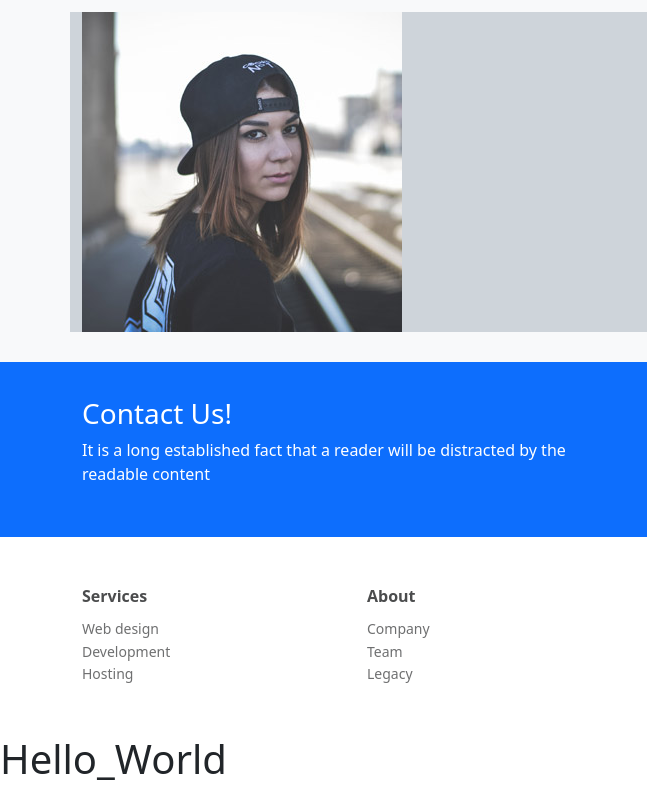
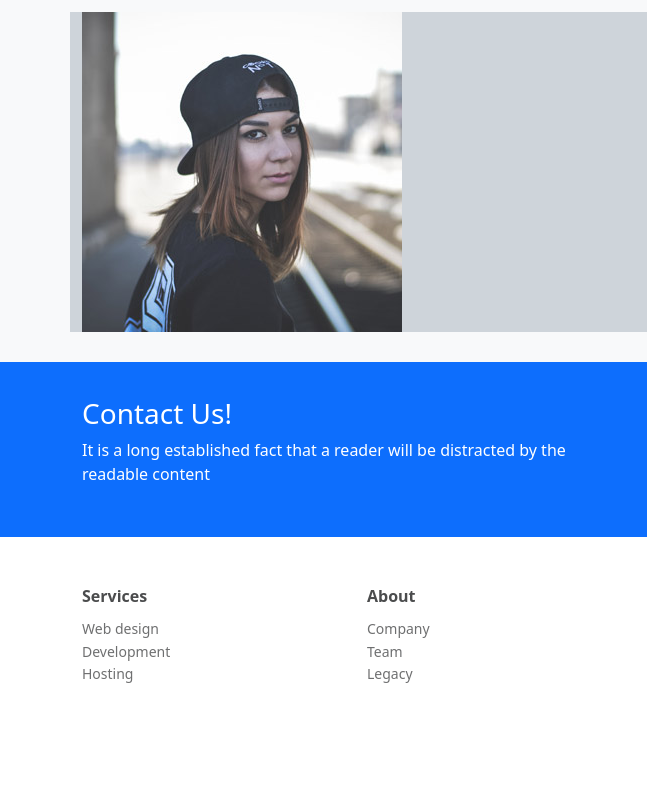
Before and after one commit to Khalid-Hasan-Jihad/apps-creator-online-agency-landing-page, a plain HTML site: page index.html in a window 1280 px wide. Shown: the part 3476-4267 px from the top of the page, 0-647 px from the left. After the commit the page ends 4211 px from the top, so only its background shows below. Drawn offline with Linux system fonts and the light colour scheme; files whose address does not match are found by name.

Commit message:
kisu nah

```diff
--- a/index.html
+++ b/index.html
@@ -270,7 +270,6 @@
             </div>
         </div>
     </footer>
-    <h1>Hello_World</h1>
     <script src="assets/bootstrap/js/bootstrap.min.js"></script>
 </body>
 
```
